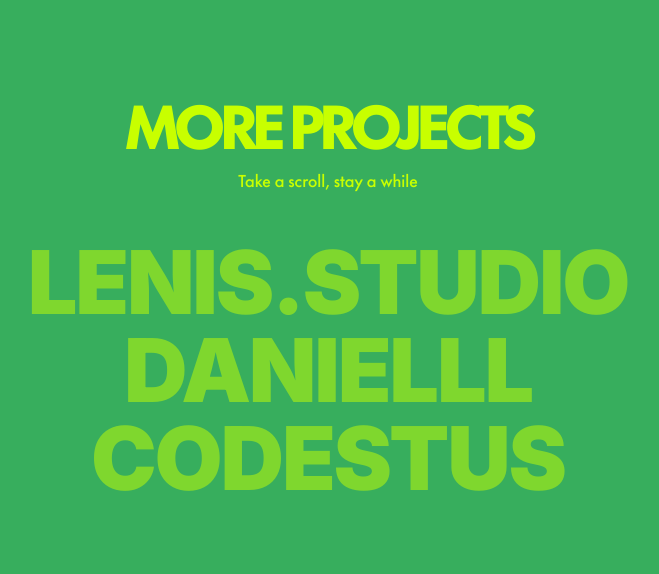
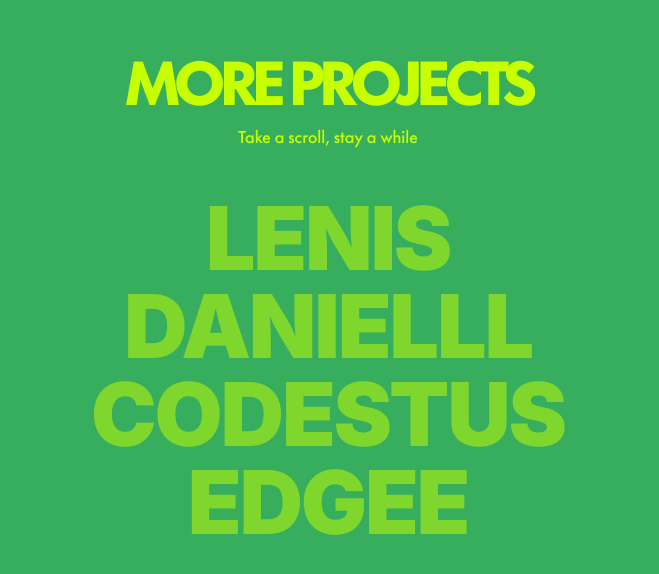
Before and after one commit to duongductrong/danielll.dev, a Next.js app: page / in a window 1280 px wide. Shown: the part 1696-2270 px from the top of the page, without its empty margins (312-971 px from the left). Built offline with nearby package versions, Linux system fonts and the light colour scheme.

Commit message:
chore: enhance projects

```diff
--- a/src/features/landing/components/project.tsx
+++ b/src/features/landing/components/project.tsx
@@ -1,6 +1,5 @@
 import { cn } from "@/lib/utils";
-import { motion } from "motion/react";
-import { useAnimate } from "motion/react";
+import { motion, useAnimate } from "motion/react";
 import { nanoid } from "nanoid";
 import Image from "next/image";
 
@@ -17,7 +16,7 @@
 const projects: Project[] = [
   {
     id: nanoid(),
-    name: "Lenis.studio",
+    name: "Lenis",
     images: [
       "https://plus.unsplash.com/premium_photo-1682125194375-1493119d0db0?q=80&w=3000&auto=format&fit=crop&ixlib=rb-4.0.3&ixid=M3wxMjA3fDB8MHxwaG90by1wYWdlfHx8fGVufDB8fHx8fA%3D%3D",
       "https://images.unsplash.com/photo-1565791380713-1756b9a05343?q=80&w=3024&auto=format&fit=crop&ixlib=rb-4.0.3&ixid=M3wxMjA3fDB8MHxwaG90by1wYWdlfHx8fGVufDB8fHx8fA%3D%3D",
@@ -40,6 +39,15 @@
       "https://plus.unsplash.com/premium_photo-1682125172457-db4ee420e7d2?q=80&w=3174&auto=format&fit=crop&ixlib=rb-4.0.3&ixid=M3wxMjA3fDB8MHxwaG90by1wYWdlfHx8fGVufDB8fHx8fA%3D%3D",
       "https://plus.unsplash.com/premium_photo-1682125199596-acf7267a347c?q=80&w=2903&auto=format&fit=crop&ixlib=rb-4.0.3&ixid=M3wxMjA3fDB8MHxwaG90by1wYWdlfHx8fGVufDB8fHx8fA%3D%3D",
       "https://plus.unsplash.com/premium_photo-1682125134530-bc5e20156616?q=80&w=2980&auto=format&fit=crop&ixlib=rb-4.0.3&ixid=M3wxMjA3fDB8MHxwaG90by1wYWdlfHx8fGVufDB8fHx8fA%3D%3D",
+    ],
+  },
+  {
+    id: nanoid(),
+    name: "edgee",
+    images: [
+      "https://plus.unsplash.com/premium_photo-1682125199596-acf7267a347c?q=80&w=2903&auto=format&fit=crop&ixlib=rb-4.0.3&ixid=M3wxMjA3fDB8MHxwaG90by1wYWdlfHx8fGVufDB8fHx8fA%3D%3D",
+      "https://images.unsplash.com/photo-1565791380713-1756b9a05343?q=80&w=3024&auto=format&fit=crop&ixlib=rb-4.0.3&ixid=M3wxMjA3fDB8MHxwaG90by1wYWdlfHx8fGVufDB8fHx8fA%3D%3D",
+      "https://plus.unsplash.com/premium_photo-1682125291930-1427e5d80e5b?q=80&w=2980&auto=format&fit=crop&ixlib=rb-4.0.3&ixid=M3wxMjA3fDB8MHxwaG90by1wYWdlfHx8fGVufDB8fHx8fA%3D%3D",
     ],
   },
 ];
@@ -143,7 +151,7 @@
           src={item.images[2]}
           width={150}
           height={150}
-          className="size-[9.92vw] pointer-events-none select-none shadow-2xl rounded-2xl origin-center absolute left-1/2 -top-[200%] -translate-x-1/2"
+          className="size-[9.92vw] pointer-events-none select-none shadow-2xl rounded-2xl origin-center absolute left-[35%] -top-[200%]"
           alt={item.name}
           initial={{ opacity: 0, visibility: "hidden" }}
         />
```
